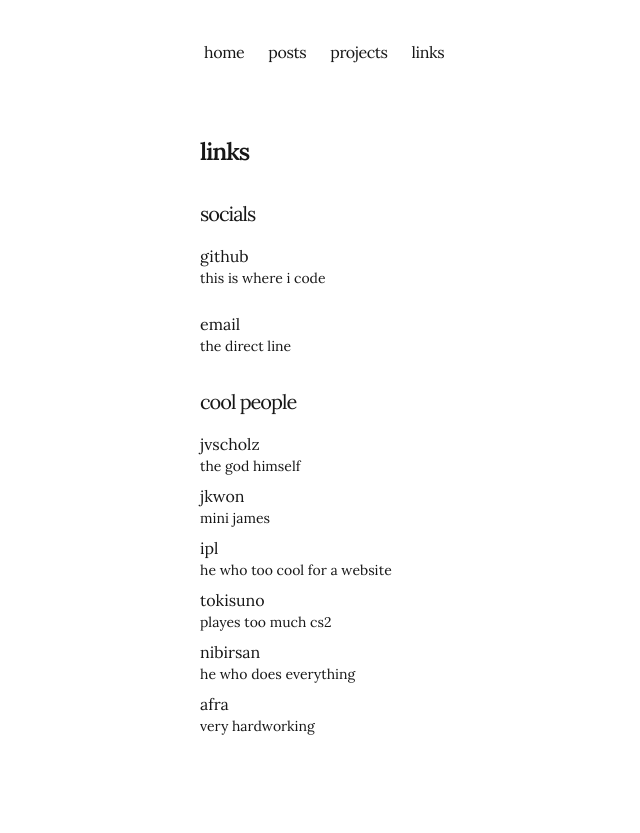
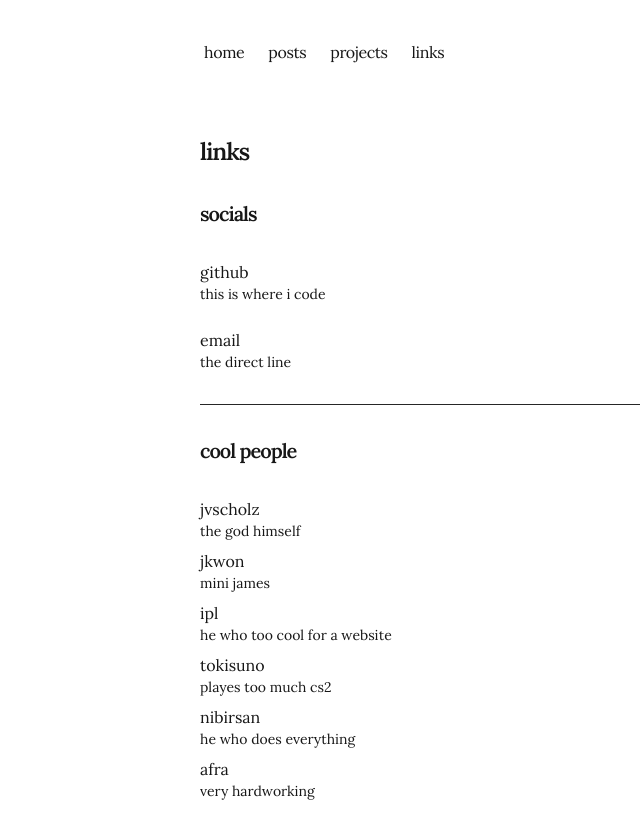
Before and after one commit to shadowash8/portfolio, a Next.js app: page /links in a window 1280 px wide. Shown: the whole page, without its empty margins (152-792 px from the left). Before the commit the page ends 800 px from the top, so only its background shows below. Built offline with nearby package versions, Linux system fonts and the light colour scheme.

Commit message:
feat: add heading as a compoent for consistent styling

```diff
--- /dev/null
+++ b/app/components/ui/heading.tsx
@@ -0,0 +1,25 @@
+type HeadingLevel = 1 | 2 | 3 | 4 | 5 | 6;
+
+interface HeadingProps {
+    level?: HeadingLevel;
+    children: React.ReactNode;
+}
+
+export default function Heading({ level = 1, children }: HeadingProps) {
+    const Tag = `h${level}` as `h${HeadingLevel}`;
+
+    const sizes: Record<HeadingLevel, string> = {
+        1: 'text-2xl',
+        2: 'text-xl',
+        3: 'text-lg',
+        4: 'text-base',
+        5: 'text-sm',
+        6: 'text-sm',
+    };
+
+    return (
+        <Tag className={`${sizes[level]} font-semibold mb-8 tracking-tighter`}>
+            {children}
+        </Tag>
+    );
+}
--- a/app/links/page.tsx
+++ b/app/links/page.tsx
@@ -1,4 +1,5 @@
 import CustomLink from '@/app/components/ui/links'
+import Heading from '@/app/components/ui/heading';
 
 const socialLinks = {
     "https://github.com/shadowash8": {
@@ -42,11 +43,11 @@ const peopleLinks = {
 export default function LinksPage() {
     return (
         <section>
-            <h1 className="font-semibold text-2xl mb-8 tracking-tighter">links</h1>
+            <Heading>links</Heading>
 
 
             <div className="my-8">
-                <h2 className="text-xl mb-4 tracking-tighter">socials</h2>
+                <Heading level={2}>socials</Heading>
                 <div className="flex flex-col gap-6">
                     {Object.entries(socialLinks).map(([href, { name, description }]) => (
                         <div key={href} className="flex flex-col">
@@ -63,9 +64,10 @@ export default function LinksPage() {
                 </div>
             </div>
 
+            <hr className="my-8 h-px border-0 bg-neutral-800" />
 
             <div>
-                <h2 className="text-xl mb-4 tracking-tighter">cool people</h2>
+                <Heading level={2}>cool people</Heading>
                 <div className="flex flex-col flex-wrap gap-2">
                     {Object.entries(peopleLinks).map(([href, { name, description }]) => (
                         <div key={href} className="flex flex-col">
--- a/app/not-found.tsx
+++ b/app/not-found.tsx
@@ -1,5 +1,7 @@
+import Heading from '@/app/components/ui/heading';
+
 export default function notfound() {
     return (
-        <h1>page not found</h1>
+        <Heading>page not found</Heading>
     )
 }
--- a/app/page.tsx
+++ b/app/page.tsx
@@ -1,29 +1,30 @@
-import PostsList from "./components/posts";
-import ProjectsList from "./components/projects";
+import PostsList from "@/app/components/posts";
+import ProjectsList from "@/app/components/projects";
+import Heading from "@/app/components/ui/heading";
 
 export default function HomePage() {
     return (
         <section>
             <header className="mb-12">
-                <h1 className="mb-4 text-2xl font-semibold tracking-tighter">
+                <Heading>
                     A S H
-                </h1>
+                </Heading>
                 <p>
                     hey, just a random teenager who likes to code and tinker with linux. i just build software i need and for others
                 </p>
             </header>
 
             <div className="mb-12">
-                <h2 className="mb-4 text-xl font-semibold tracking-tighter">
+                <Heading level={2}>
                     Posts
-                </h2>
+                </Heading>
                 <PostsList />
             </div>
 
             <div className="mb-12">
-                <h2 className="mb-4 text-xl font-semibold tracking-tighter">
+                <Heading level={2}>
                     Projects
-                </h2>
+                </Heading>
                 <ProjectsList />
             </div>
         </section>
--- a/app/posts/page.tsx
+++ b/app/posts/page.tsx
@@ -1,9 +1,10 @@
 import PostsList from "@/app/components/posts";
+import Heading from "@/app/components/ui/heading";
 
 export default async function PostsPage() {
     return (
         <section>
-            <h1 className="mb-4 text-2xl font-semibold tracking-tighter">Posts</h1>
+            <Heading>Posts</Heading>
             <PostsList />
         </section >
     );
--- a/app/projects/[slug]/page.tsx
+++ b/app/projects/[slug]/page.tsx
@@ -2,7 +2,7 @@ import { getProjectBySlug } from '@/app/lib/org';
 import { notFound } from 'next/navigation';
 import CustomLink from '@/app/components/ui/links';
 
-export default async function PostPage({ params }: { params: Promise<{ slug: string }> }) {
+export default async function ProjectPage({ params }: { params: Promise<{ slug: string }> }) {
     const { slug } = await params;
 
     const post = await getProjectBySlug(slug);
--- a/app/projects/page.tsx
+++ b/app/projects/page.tsx
@@ -1,9 +1,10 @@
 import ProjectsList from "@/app/components/projects";
+import Heading from "@/app//components/ui/heading";
 
 export default async function ProjectsPage() {
     return (
         <section>
-            <h1 className="mb-4 text-2xl font-semibold tracking-tighter">Projects</h1>
+            <Heading>Projects</Heading>
             <ProjectsList />
         </section >
     );
```
